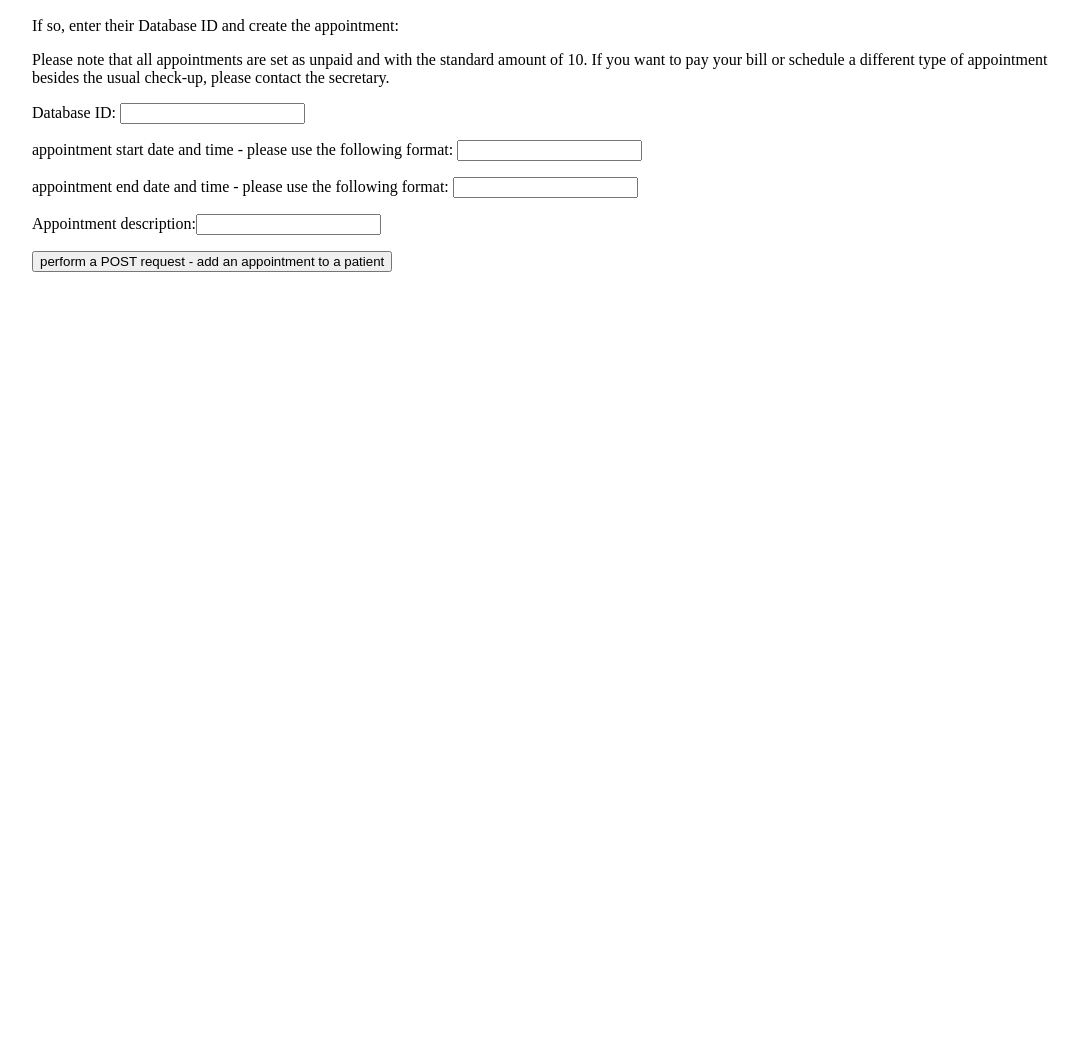
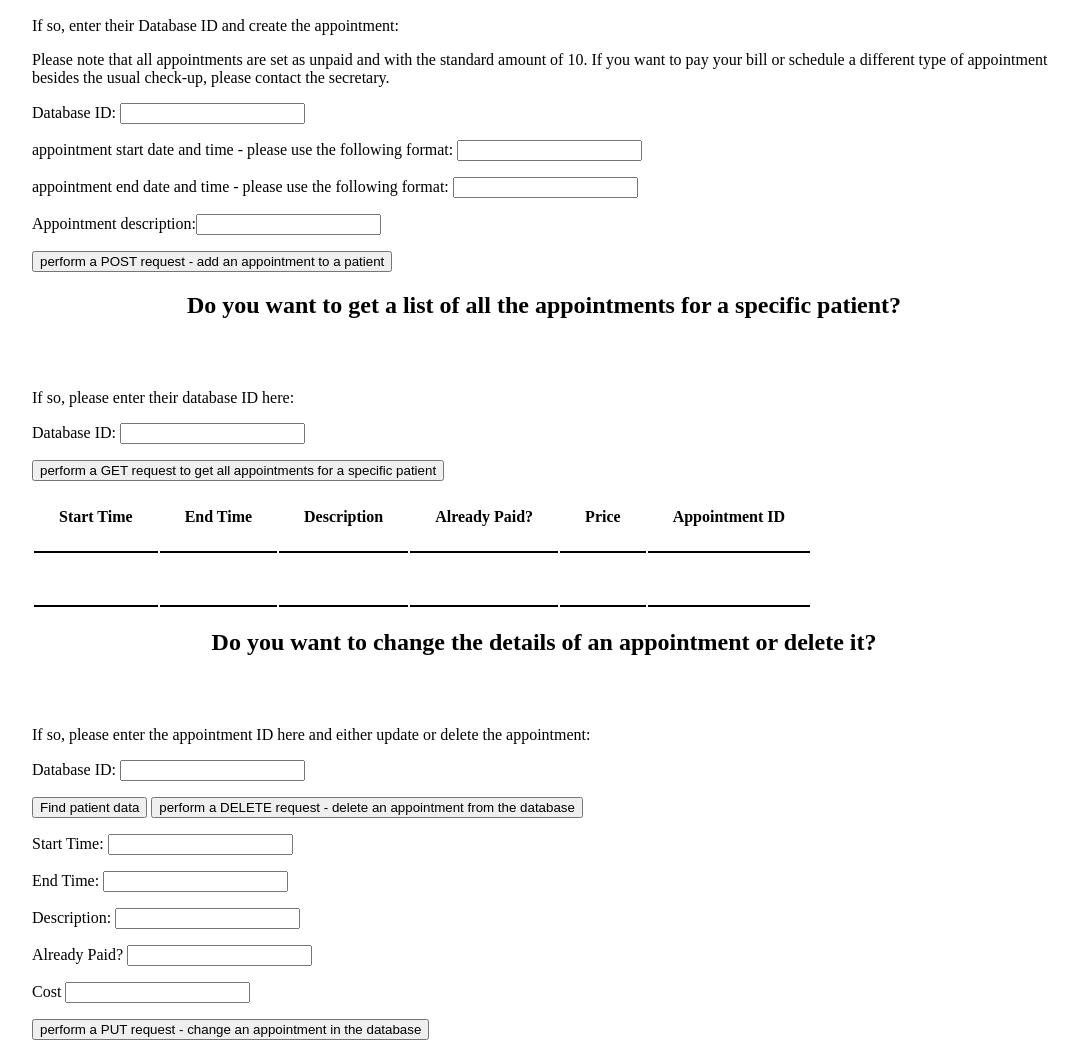
Before and after one commit to AlexBeloshevsky/Valid-Network-Animal-Hospital, a website: page client/public/index.html in a window 1280 px wide. Shown: the part 1232-2285 px from the top of the page, without its empty margins (96-1175 px from the left). Before the commit the page ends 1517 px from the top, so only its background shows below. Drawn offline with nearby package versions, Linux system fonts and the light colour scheme; a script that the page names is missing.

Commit message:
lunch break

```diff
--- a/client/public/index.html
+++ b/client/public/index.html
@@ -104,6 +104,66 @@
     <button data-bind="click: function() { addAppointmentToPatient() }">
       perform a POST request - add an appointment to a patient
     </button>
+    <h2>
+      Do you want to get a list of all the appointments for a specific patient?
+    </h2>
+    <p>If so, please enter their database ID here:</p>
+    <p>
+      Database ID:
+      <input data-bind="value: dbIDForGettingAppointments" />
+    </p>
+    <button data-bind="click: getAppointmentDataForPatient">
+      perform a GET request to get all appointments for a specific patient
+    </button>
+    <table>
+      <thead>
+        <tr>
+          <th>Start Time</th>
+          <th>End Time</th>
+          <th>Description</th>
+          <th>Already Paid?</th>
+          <th>Price</th>
+          <th>Appointment ID</th>
+        </tr>
+      </thead>
+      <tbody data-bind="foreach: specificPatientAppointments">
+        <tr>
+          <td data-bind="text: $data.startTime"></td>
+          <td data-bind="text: $data.endTime"></td>
+          <td data-bind="text: $data.description"></td>
+          <td data-bind="text: $data.feePaid"></td>
+          <td data-bind="text: $data.cost"></td>
+          <td data-bind="text: $data._id"></td>
+        </tr>
+      </tbody>
+    </table>
+    <h2>Do you want to change the details of an appointment or delete it?</h2>
+    <p>
+      If so, please enter the appointment ID here and either update or delete
+      the appointment:
+    </p>
+    <p>
+      Database ID:
+      <input data-bind="value: appointmentIDForUpdate" />
+    </p>
+    <button data-bind="click: findAppointment">
+      Find patient data
+    </button>
+    <button
+      data-bind="click: function() { deleteAppointmentFromDB(); getAppointmentDataForPatient() }"
+    >
+      perform a DELETE request - delete an appointment from the database
+    </button>
+    <p>Start Time: <input data-bind="value: startTimeForUpdate" /></p>
+    <p>End Time: <input data-bind="value: endTimeForUpdate" /></p>
+    <p>Description: <input data-bind="value: descriptionForUpdate" /></p>
+    <p>Already Paid? <input data-bind="value: paymentStatusForUpdate" /></p>
+    <p>Cost <input data-bind="value: costForUpdate" /></p>
+    <button
+      data-bind="click: function() { changeAppointmentInDB(); getAppointmentDataForPatient() }"
+    >
+      perform a PUT request - change an appointment in the database
+    </button>
     <pre data-bind="text: ko.toJSON($data, null, 2)"></pre>
 
     <script type="text/javascript" src="main.js"></script>
--- a/client/public/main.js
+++ b/client/public/main.js
@@ -16,6 +16,9 @@ function AppViewModel() {
   this.startTimeForScheduling = ko.observable("2020-02-16T16:00:00Z");
   this.endTimeForScheduling = ko.observable("2020-02-16T17:00:00Z");
   this.descriptionForScheduling = ko.observable("");
+
+  this.dbIDForGettingAppointments = ko.observable("");
+  this.specificPatientAppointments = ko.observableArray([]);
 
   this.getDataForAllPatients = async function() {
     const response = await axios.get("/patients/all");
@@ -66,6 +69,13 @@ function AppViewModel() {
       cost: 10
     });
   };
+
+  this.getAppointmentDataForPatient = async function() {
+    const response = await axios.get(
+      "/patients/appointments/" + this.dbIDForGettingAppointments()
+    );
+    this.specificPatientAppointments(response.data);
+  };
 }
 
 // Activates knockout.js
```
